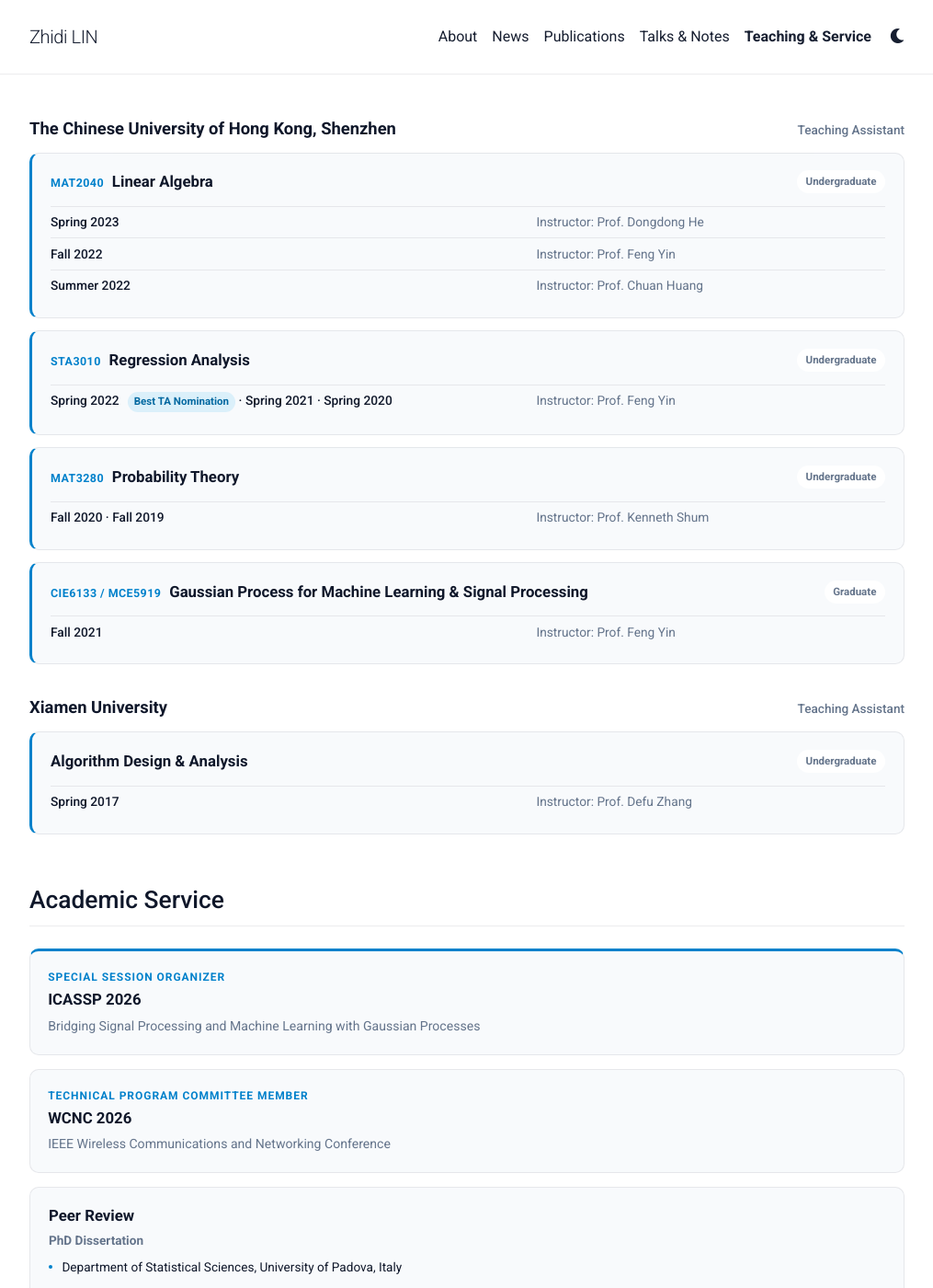
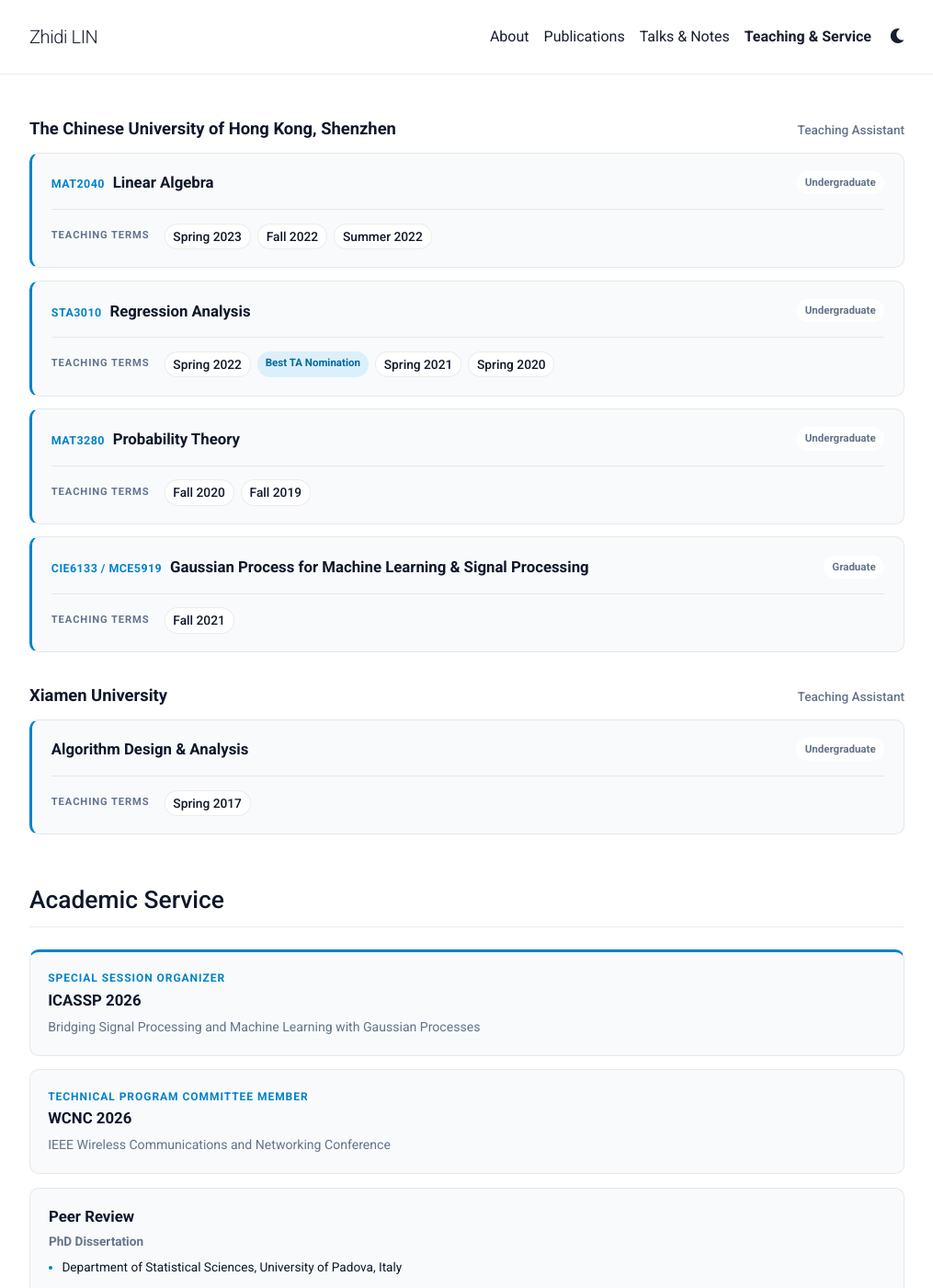
Before and after one commit to Zhidi-Lin/zhidi-lin.github.io, a Jekyll site: the page built from _pages/teaching.md, in a window 1280 px wide and 1400 px high. Shown: the whole window at 92% size, without its empty margins (132-1147 px from the left). Built offline with Jekyll 4.4.1, drawn with Linux system fonts in a browser that asks for light colours; a style sheet for code colours, icons or effects is not loaded.

Commit message:
Improve homepage content layout

```diff
--- a/_includes/news-items.html
+++ b/_includes/news-items.html
@@ -2,7 +2,7 @@
 
 <li><strong>2026.05</strong>: Goal Reviewer @  <em>ICML 2026</em>.</li>
 
-<li><strong>2026.05</strong>:  SegPVSG: Panoptic Video Scene Graph Generation via Temporal Focusing and Generative Augmentation  has been accepted by <em>ICML 2026</em>.</li>
+<li><strong>2026.05</strong>:  <a href="https://openreview.net/forum?id=nljvkUyZRy">SegPVSG: Panoptic Video Scene Graph Generation via Temporal Focusing and Generative Augmentation</a>  has been accepted by <em>ICML 2026</em>.</li>
 
 <li><strong>2025.12</strong>: <a href="https://ieeexplore.ieee.org/document/11298531">Efficient Transformed Gaussian Process State-Space Models for Non-Stationary High-Dimensional Dynamical Systems</a> has been accepted by <em>IEEE Transactions on Signal Processing</em>.</li>
 
--- a/_pages/teaching.md
+++ b/_pages/teaching.md
@@ -21,9 +21,12 @@
             <span class="course-level">Undergraduate</span>
           </div>
           <div class="course-offerings">
-            <div class="course-offering"><span class="course-term">Spring 2023</span><span class="course-instructor">Instructor: Prof. Dongdong He</span></div>
-            <div class="course-offering"><span class="course-term">Fall 2022</span><span class="course-instructor">Instructor: Prof. Feng Yin</span></div>
-            <div class="course-offering"><span class="course-term">Summer 2022</span><span class="course-instructor">Instructor: Prof. Chuan Huang</span></div>
+            <span class="course-offerings-label">Teaching terms</span>
+            <div class="course-terms">
+              <span class="course-term">Spring 2023</span>
+              <span class="course-term">Fall 2022</span>
+              <span class="course-term">Summer 2022</span>
+            </div>
           </div>
         </article>
 
@@ -33,9 +36,12 @@
             <span class="course-level">Undergraduate</span>
           </div>
           <div class="course-offerings">
-            <div class="course-offering">
-              <span class="course-term">Spring 2022 <span class="teaching-honor">Best TA Nomination</span> · Spring 2021 · Spring 2020</span>
-              <span class="course-instructor">Instructor: Prof. Feng Yin</span>
+            <span class="course-offerings-label">Teaching terms</span>
+            <div class="course-terms">
+              <span class="course-term">Spring 2022</span>
+              <span class="teaching-honor">Best TA Nomination</span>
+              <span class="course-term">Spring 2021</span>
+              <span class="course-term">Spring 2020</span>
             </div>
           </div>
         </article>
@@ -46,7 +52,11 @@
             <span class="course-level">Undergraduate</span>
           </div>
           <div class="course-offerings">
-            <div class="course-offering"><span class="course-term">Fall 2020 · Fall 2019</span><span class="course-instructor">Instructor: Prof. Kenneth Shum</span></div>
+            <span class="course-offerings-label">Teaching terms</span>
+            <div class="course-terms">
+              <span class="course-term">Fall 2020</span>
+              <span class="course-term">Fall 2019</span>
+            </div>
           </div>
         </article>
 
@@ -56,7 +66,10 @@
             <span class="course-level">Graduate</span>
           </div>
           <div class="course-offerings">
-            <div class="course-offering"><span class="course-term">Fall 2021</span><span class="course-instructor">Instructor: Prof. Feng Yin</span></div>
+            <span class="course-offerings-label">Teaching terms</span>
+            <div class="course-terms">
+              <span class="course-term">Fall 2021</span>
+            </div>
           </div>
         </article>
       </div>
@@ -75,7 +88,10 @@
             <span class="course-level">Undergraduate</span>
           </div>
           <div class="course-offerings">
-            <div class="course-offering"><span class="course-term">Spring 2017</span><span class="course-instructor">Instructor: Prof. Defu Zhang</span></div>
+            <span class="course-offerings-label">Teaching terms</span>
+            <div class="course-terms">
+              <span class="course-term">Spring 2017</span>
+            </div>
           </div>
         </article>
       </div>
--- a/assets/css/main.scss
+++ b/assets/css/main.scss
@@ -202,6 +202,82 @@
 
 .profile img:hover { transform: scale(1.02); }
 
+.publication-note {
+  margin: 0 0 1.5rem;
+  color: var(--muted);
+  font-size: 0.9rem;
+}
+
+.publications-page h2,
+.talks-page h2 {
+  margin: 2.5rem 0 1rem;
+  padding-bottom: 0.65rem;
+  border-bottom: 1px solid var(--border);
+  font-size: 1.4rem;
+}
+
+.publications-page h2 + ul,
+.talks-page h2 + ul {
+  margin: 0 0 2rem;
+  padding-left: 1.25rem;
+}
+
+.publications-page h2 + ul > li,
+.talks-page h2 + ul > li {
+  margin-bottom: 1rem;
+  padding-left: 0.15rem;
+}
+
+.publications-page h2 + ul > li::marker,
+.talks-page h2 + ul > li::marker {
+  color: var(--accent);
+}
+
+.publications-page h2 + ul p {
+  margin: 0;
+  line-height: 1.6;
+}
+
+.publications-page h2 + ul p > b,
+.publications-page h2 + ul > li > b {
+  font-size: 1.02rem;
+  font-weight: 600;
+}
+
+.publications-page h2 + ul em {
+  color: var(--muted);
+}
+
+.talks-page h2 + ul {
+  margin-bottom: 0;
+}
+
+.talk-date {
+  color: var(--muted);
+  font-size: 0.88rem;
+  font-weight: 600;
+}
+
+.talk-title {
+  display: inline-block;
+  margin-top: 0.15rem;
+  font-size: 1.02rem;
+  font-weight: 600;
+  line-height: 1.45;
+}
+
+.talk-award {
+  display: inline-block;
+  margin-left: 0.35rem;
+  padding: 0.1rem 0.45rem;
+  border-radius: 999px;
+  color: var(--accent-hover);
+  background: rgba(14, 165, 233, 0.12);
+  font-size: 0.72rem;
+  font-weight: 600;
+  white-space: nowrap;
+}
+
 .teaching-page {
   --teaching-radius: 10px;
 }
@@ -266,13 +342,13 @@
 }
 
 .course-card {
-  padding: 1.15rem 1.25rem 1.1rem;
+  padding: 1.2rem 1.3rem;
   border-left: 3px solid var(--accent);
 }
 
 .course-header {
   display: flex;
-  align-items: flex-start;
+  align-items: center;
   justify-content: space-between;
   gap: 1rem;
 }
@@ -309,30 +385,43 @@
 }
 
 .course-offerings {
-  margin: 0.85rem 0 0;
-}
-
-.course-offering {
-  display: grid;
-  grid-template-columns: minmax(18rem, 1.35fr) minmax(12rem, 1fr);
+  display: flex;
+  align-items: flex-start;
   gap: 1rem;
-  padding: 0.4rem 0;
+  margin: 1rem 0 0;
+  padding-top: 0.9rem;
   border-top: 1px solid var(--border);
 }
 
-.course-term,
-.course-instructor {
-  margin: 0;
-  font-size: 0.86rem;
-  line-height: 1.5;
+.course-offerings-label {
+  flex: 0 0 auto;
+  padding-top: 0.35rem;
+  color: var(--muted);
+  font-size: 0.7rem;
+  font-weight: 700;
+  letter-spacing: 0.08em;
+  text-transform: uppercase;
 }
 
-.course-term { font-weight: 500; }
-.course-instructor { color: var(--muted); }
+.course-terms {
+  display: flex;
+  flex-wrap: wrap;
+  gap: 0.45rem;
+}
+
+.course-term {
+  display: inline-block;
+  padding: 0.25rem 0.55rem;
+  border: 1px solid var(--border);
+  border-radius: 999px;
+  background: var(--background);
+  font-size: 0.86rem;
+  font-weight: 500;
+  line-height: 1.35;
+}
 
 .teaching-honor {
-  margin-left: 0.35rem;
-  padding: 0.15rem 0.45rem;
+  padding: 0.25rem 0.55rem;
   color: var(--accent-hover);
   background: rgba(14, 165, 233, 0.12);
 }
@@ -457,9 +546,14 @@
     grid-template-columns: 1fr;
   }
 
-  .course-offering {
-    grid-template-columns: 1fr;
-    gap: 0.1rem;
+  .course-offerings {
+    align-items: stretch;
+    flex-direction: column;
+    gap: 0.45rem;
+  }
+
+  .course-offerings-label {
+    padding-top: 0;
   }
 
   .service-grid,
```
Also changed, not shown: _pages/news.md (+0 -2 lines), _pages/publications.md (+13 -4 lines), _pages/talks.md (+19 -18 lines).
